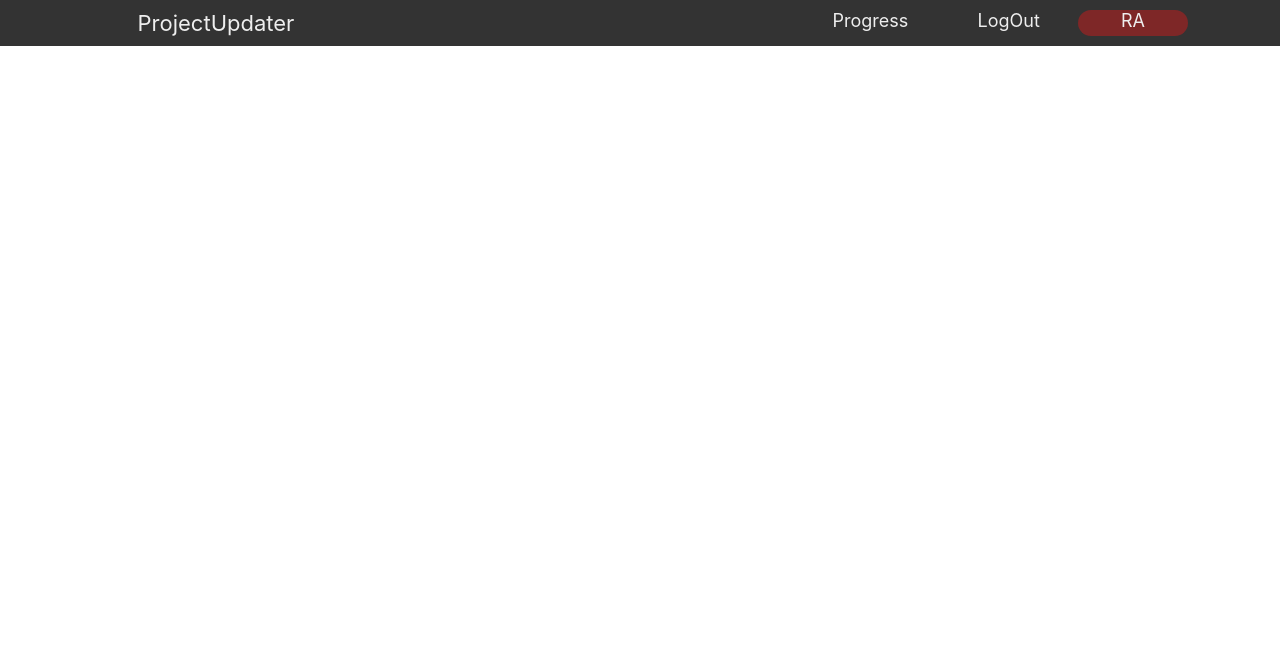
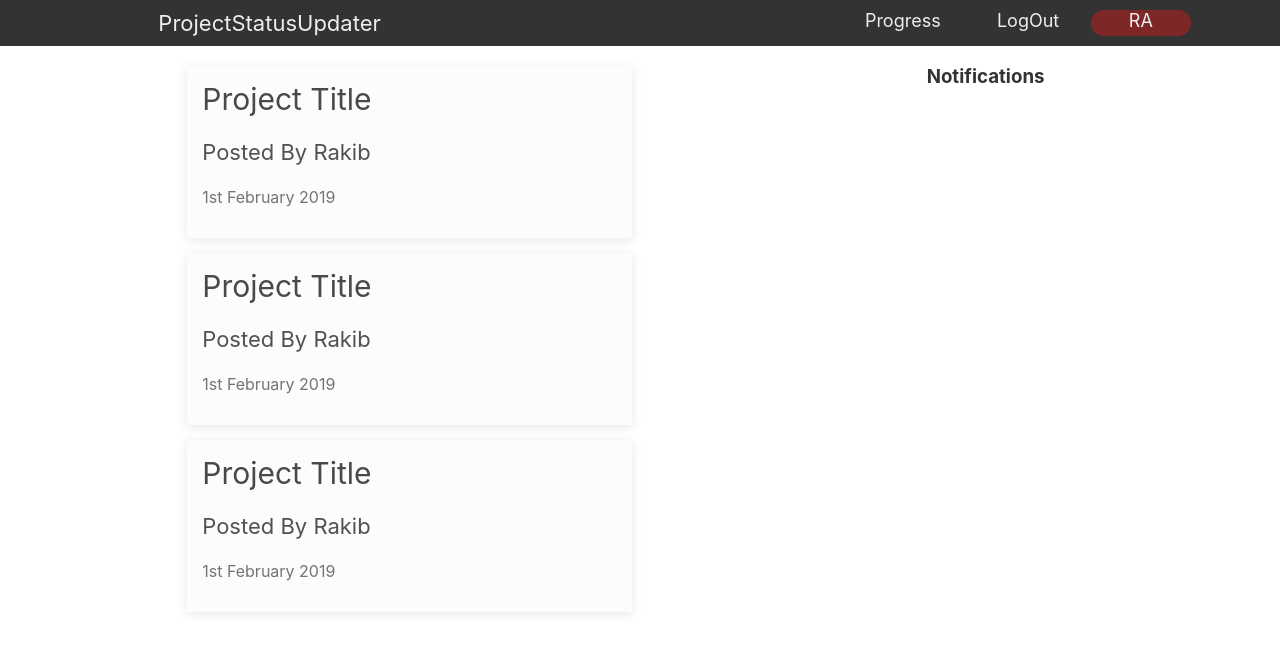
Before and after one commit to RRakib/Project-Status-Updater-React-Redux-FireBase, a React (Create React App) app: page / in a window 1280 px wide. Shown: the top 652 px of the page. Built offline with nearby package versions, Linux system fonts and the light colour scheme.

Commit message:
Working On Dashbord

```diff
--- a/src/App.css
+++ b/src/App.css
@@ -1,32 +1,6 @@
+
 .App {
   text-align: center;
+  width: 100%;
+  height: 100%;
 }
-
-.App-logo {
-  animation: App-logo-spin infinite 20s linear;
-  height: 40vmin;
-}
-
-.App-header {
-  background-color: #282c34;
-  min-height: 100vh;
-  display: flex;
-  flex-direction: column;
-  align-items: center;
-  justify-content: center;
-  font-size: calc(10px + 2vmin);
-  color: white;
-}
-
-.App-link {
-  color: #61dafb;
-}
-
-@keyframes App-logo-spin {
-  from {
-    transform: rotate(0deg);
-  }
-  to {
-    transform: rotate(360deg);
-  }
-}
--- a/src/App.js
+++ b/src/App.js
@@ -1,6 +1,7 @@
 import React, { Component } from 'react';
-import {BrowserRouter} from "react-router-dom"
+import {BrowserRouter , Switch , Route} from "react-router-dom"
 import Navbar from "./Components/Layout/Navbar"
+import Dashbord from "./Components/Dashbord/Dashbord"
 import './App.css';
 
 class App extends Component {
@@ -9,6 +10,9 @@ class App extends Component {
       <BrowserRouter>
         <div className="App">
           <Navbar />
+          <Switch>
+          <Route path="/" component={Dashbord} />
+          </Switch>
         </div>
       </BrowserRouter>
     );
--- /dev/null
+++ b/src/Components/Dashbord/Dashbord.css
@@ -0,0 +1,10 @@
+.dashbord{
+    width: 100%;
+    height: 100%;
+}
+.dashbord .container{
+    width: 90%;
+    margin: auto;
+    display: grid;
+    grid-template-columns: 60% 40%;
+}
--- a/src/Components/Dashbord/Dashbord.js
+++ b/src/Components/Dashbord/Dashbord.js
@@ -0,0 +1,23 @@
+import React, { Component } from 'react'
+import Notifications from "./Notifications"
+import ProjectList from "../Projects/ProjectList"
+import "./Dashbord.css"
+
+class Dashbord extends Component {
+  render() {
+    return (
+      <div className="dashbord">
+        <div className="container">
+            <div>
+                <ProjectList />
+            </div>
+            <div>
+                <Notifications />
+            </div>
+        </div>
+      </div>
+    )
+  }
+}
+
+export default Dashbord
--- a/src/Components/Dashbord/Notifications.js
+++ b/src/Components/Dashbord/Notifications.js
@@ -0,0 +1,10 @@
+import React from 'react'
+
+const Notifications = () => {
+  return (
+    <div>
+      <h3>Notifications</h3>
+    </div>
+  )
+}
+export default Notifications
--- a/src/Components/Layout/Navbar.css
+++ b/src/Components/Layout/Navbar.css
@@ -9,7 +9,7 @@ nav .navBar{
     margin: auto;
     padding: 10px;
     display: grid;
-    grid-template-columns: 20% 80%;
+    grid-template-columns: 27.5% 72.5%;
     justify-items: end;
 }
 nav .navBar .logo{
--- a/src/Components/Layout/Navbar.js
+++ b/src/Components/Layout/Navbar.js
@@ -11,7 +11,7 @@ const Navbar = () => {
     <div>
       <nav>
           <div className="navBar">
-            <Link to="/" className="logo">ProjectUpdater</Link>
+            <Link to="/" className="logo">ProjectStatusUpdater</Link>
             <SignedInLinks />
             {/* <SignedOutLinks /> */}
           </div>
--- /dev/null
+++ b/src/Components/Projects/Project.css
@@ -0,0 +1,24 @@
+.projectlist{
+    width: 100%;
+    height: 100%;
+    padding: 20px 0;
+}
+.projectlist .projectCards{
+    width: 60%;
+    margin: 0 auto 15px;
+    text-align: left;
+    box-shadow: 0 2px 10px rgba(0,0,0,0.1);
+    background: #fcfcfc;
+    padding: 15px;
+}
+.projectlist .projectCards .projectTitle{
+    font-size: 30px;
+    color: #494949;
+}
+.projectlist .projectCards .projectOwder{
+    font-size: 22px;
+    color: #515151;
+}
+.projectlist .projectCards .date{
+    color: #747474;
+}
--- a/src/Components/Projects/ProjectList.js
+++ b/src/Components/Projects/ProjectList.js
@@ -0,0 +1,25 @@
+import React from "react"
+import "./Project.css"
+const ProjectList = () => {
+    return(
+        <div className="projectlist">
+            <div className="projectCards">
+                <span className="projectTitle">Project Title</span>
+                <p className="projectOwder">Posted By Rakib</p>
+                <p className="date">1st February 2019</p>
+            </div>
+            <div className="projectCards">
+                <span className="projectTitle">Project Title</span>
+                <p className="projectOwder">Posted By Rakib</p>
+                <p className="date">1st February 2019</p>
+            </div>
+            <div className="projectCards">
+                <span className="projectTitle">Project Title</span>
+                <p className="projectOwder">Posted By Rakib</p>
+                <p className="date">1st February 2019</p>
+            </div>
+        </div>
+    )
+}
+
+export default ProjectList
--- a/src/index.css
+++ b/src/index.css
@@ -1,3 +1,7 @@
+html,body,#root{
+  width: 100%;
+  height: 100%;
+}
 body {
   margin: 0;
   padding: 0;
@@ -6,6 +10,7 @@ body {
     sans-serif;
   -webkit-font-smoothing: antialiased;
   -moz-osx-font-smoothing: grayscale;
+  color: #333;
 }
 
 code {
```
